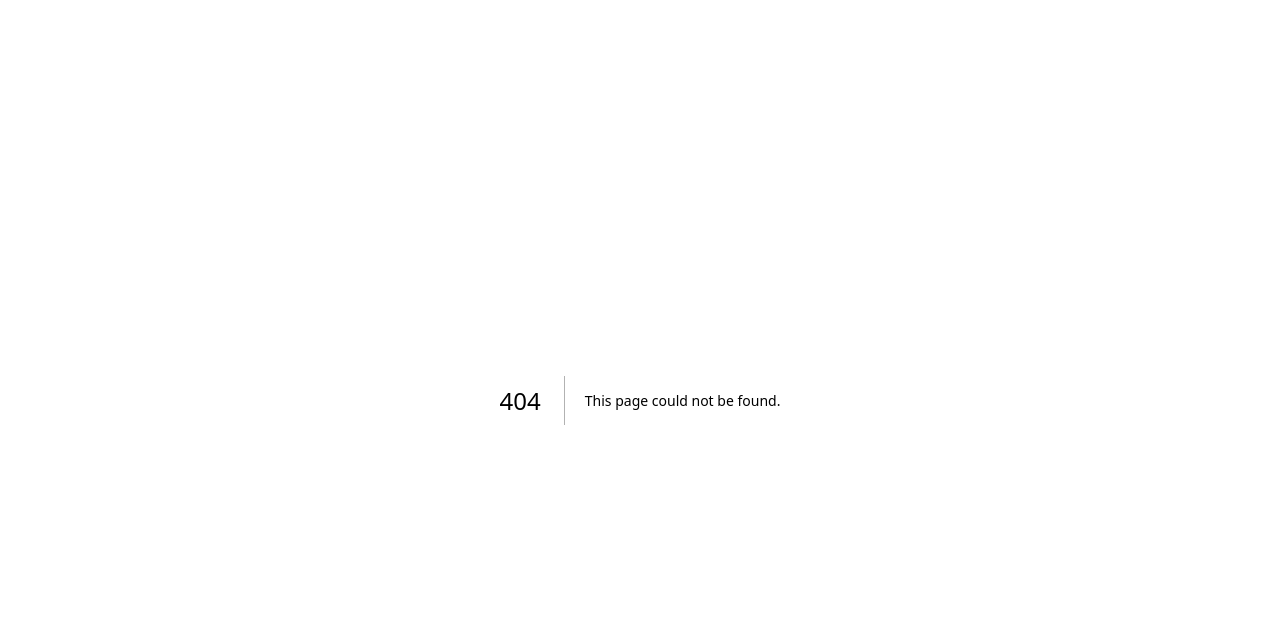
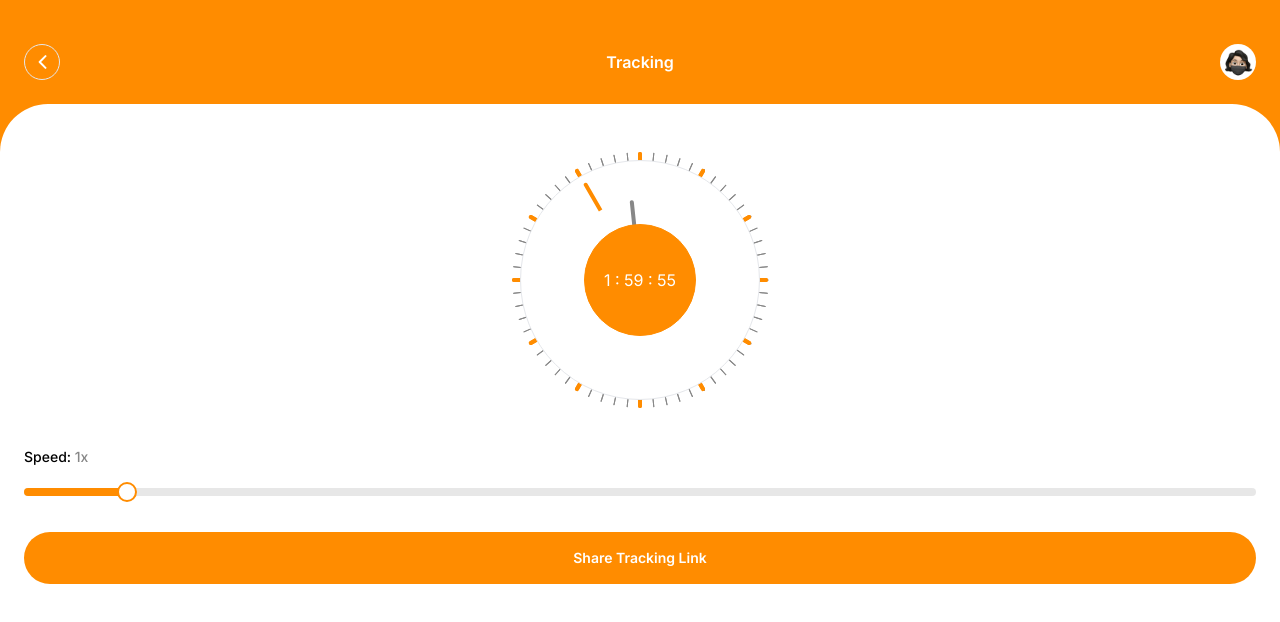
Before and after one commit to isxwor/gmt, a Next.js app: page /tracking in a window 1280 px wide. Before the commit this address had no page. Shown: the top 622 px of the page. Built offline with nearby package versions, Linux system fonts and the light colour scheme.

Commit message:
add tracking screen

```diff
--- a/app/login-success/page.tsx
+++ b/app/login-success/page.tsx
@@ -8,7 +8,7 @@ import { Drawer, DrawerContent } from '#/components/ui/drawer';
 import { cn } from '#/lib/utils';
 import onBoardBackground from '#/public/images/onboard-1.png';
 
-const Home = () => (
+const LoginSuccessPage = () => (
   <div>
     <div className='relative min-h-screen'>
       <Image
@@ -41,4 +41,4 @@ const Home = () => (
   </div>
 );
 
-export default Home;
+export default LoginSuccessPage;
--- /dev/null
+++ b/app/tracking/page.tsx
@@ -0,0 +1,33 @@
+import { ChevronLeftIcon } from '#/components/icons/chevron-left';
+import { Button } from '#/components/ui/button';
+import Image from 'next/image';
+
+import { Clock } from '#/components/clock';
+import profileImage from '#/public/images/profile.jpeg';
+
+const TrackingPage = () => (
+  <div className='pt-8 bg-primary space-y-3'>
+    <div className='text-white font-semibold py-3 container flex items-center justify-between'>
+      <Button
+        variant='outline'
+        size='icon'
+        className='rounded-full size-9'
+      >
+        <ChevronLeftIcon />
+      </Button>
+      <p>Tracking</p>
+      <Image
+        src={profileImage}
+        alt='profile image'
+        className='size-9 rounded-full'
+        placeholder='blur'
+      />
+    </div>
+    <div className='bg-white min-h-screen flex flex-col gap-9 container py-6 rounded-t-[48px]'>
+      <Clock />
+      <Button className='rounded-full'>Share Tracking Link</Button>
+    </div>
+  </div>
+);
+
+export default TrackingPage;
--- /dev/null
+++ b/components/clock.tsx
@@ -0,0 +1,78 @@
+'use client';
+
+import { useEffect, useState } from 'react';
+import { Slider } from './ui/slider';
+import { Label } from './ui/label';
+
+export const Clock = () => {
+  const [speed, setSpeed] = useState(1);
+  const [remaining, setRemaining] = useState(120 * 60);
+
+  useEffect(() => {
+    const interval = setInterval(() => {
+      if (remaining <= 0) {
+        clearInterval(interval);
+        return;
+      }
+      setRemaining((prev) => prev - 1);
+    }, 1000 / speed);
+
+    return () => clearInterval(interval);
+  });
+
+  const seconds = remaining % 60;
+  const minutes = Math.floor(remaining / 60) % 60;
+  const hours = Math.floor(remaining / 60 / 60) % 60;
+
+  return (
+    <>
+      <div className='flex mt-6 justify-center'>
+        <div className='relative size-64 rounded-full flex items-center justify-center'>
+          {Array.from({ length: 60 }).map((_, index) => (
+            <div
+              key={index}
+              style={{ transform: `rotate(${index * 6}deg)` }}
+              className='h-full w-px rounded-full bg-muted absolute'
+            />
+          ))}
+          {Array.from({ length: 12 }).map((_, index) => (
+            <div
+              key={index}
+              style={{ transform: `rotate(${index * 30}deg)` }}
+              className='h-full w-1 rounded-full bg-primary absolute'
+            />
+          ))}
+
+          <div className='relative size-60 border bg-white rounded-full'>
+            <div
+              style={{ transform: `rotate(${seconds * 6}deg)` }}
+              className='h-28 w-1 rounded-full bg-primary absolute left-[118px] top-2 origin-bottom-left'
+            />
+            <div className='relative size-40 bg-white top-1/2 left-1/2 -translate-x-1/2 -translate-y-1/2 rounded-full'>
+              <div
+                style={{ transform: `rotate(${minutes * 6}deg)` }}
+                className='h-20 w-1 rounded-full bg-muted absolute left-[78px] origin-bottom-left'
+              />
+            </div>
+            <div className='p-4 size-28 bg-primary text-white border border-primary absolute top-1/2 left-1/2 -translate-x-1/2 -translate-y-1/2 rounded-full flex items-center justify-center'>
+              {hours} : {minutes} : {seconds}
+            </div>
+          </div>
+        </div>
+      </div>
+
+      <div className='space-y-5'>
+        <Label>
+          Speed: <span className='text-muted'>{speed}x</span>
+        </Label>
+        <Slider
+          min={0.25}
+          step={0.25}
+          max={10}
+          onValueChange={(value) => setSpeed(value[0])}
+          defaultValue={[speed]}
+        />
+      </div>
+    </>
+  );
+};
--- /dev/null
+++ b/components/icons/chevron-left.tsx
@@ -0,0 +1,20 @@
+import { IconProps } from './type';
+
+export const ChevronLeftIcon = ({ fill = 'none', ...rest }: IconProps) => (
+  <svg
+    width='9'
+    height='14'
+    viewBox='0 0 9 14'
+    fill={fill}
+    xmlns='http://www.w3.org/2000/svg'
+    {...rest}
+  >
+    <path
+      d='M7.5 12.8333L1.66667 6.99999L7.5 1.16666'
+      stroke='currentColor'
+      strokeWidth='2'
+      strokeLinecap='round'
+      strokeLinejoin='round'
+    />
+  </svg>
+);
--- /dev/null
+++ b/components/ui/slider.tsx
@@ -0,0 +1,28 @@
+'use client';
+
+import * as React from 'react';
+import * as SliderPrimitive from '@radix-ui/react-slider';
+
+import { cn } from '#/lib/utils';
+
+const Slider = React.forwardRef<
+  React.ElementRef<typeof SliderPrimitive.Root>,
+  React.ComponentPropsWithoutRef<typeof SliderPrimitive.Root>
+>(({ className, ...props }, ref) => (
+  <SliderPrimitive.Root
+    ref={ref}
+    className={cn(
+      'relative flex w-full touch-none select-none items-center',
+      className
+    )}
+    {...props}
+  >
+    <SliderPrimitive.Track className='relative h-2 w-full grow overflow-hidden rounded-full bg-[#878787]/20'>
+      <SliderPrimitive.Range className='absolute h-full bg-primary' />
+    </SliderPrimitive.Track>
+    <SliderPrimitive.Thumb className='block h-5 w-5 rounded-full border-2 border-primary bg-white ring-offset-background transition-colors focus-visible:outline-none focus-visible:ring-2 focus-visible:ring-ring focus-visible:ring-offset-2 disabled:pointer-events-none disabled:opacity-50' />
+  </SliderPrimitive.Root>
+));
+Slider.displayName = SliderPrimitive.Root.displayName;
+
+export { Slider };
--- a/package.json
+++ b/package.json
@@ -12,6 +12,7 @@
     "@hookform/resolvers": "^3.9.0",
     "@radix-ui/react-checkbox": "^1.1.1",
     "@radix-ui/react-label": "^2.1.0",
+    "@radix-ui/react-slider": "^1.2.0",
     "@radix-ui/react-slot": "^1.1.0",
     "class-variance-authority": "^0.7.0",
     "clsx": "^2.1.1",
```
Also changed, not shown: public/images/profile.jpeg (added), 1 other file (tests, documents, lock files or other folders).
